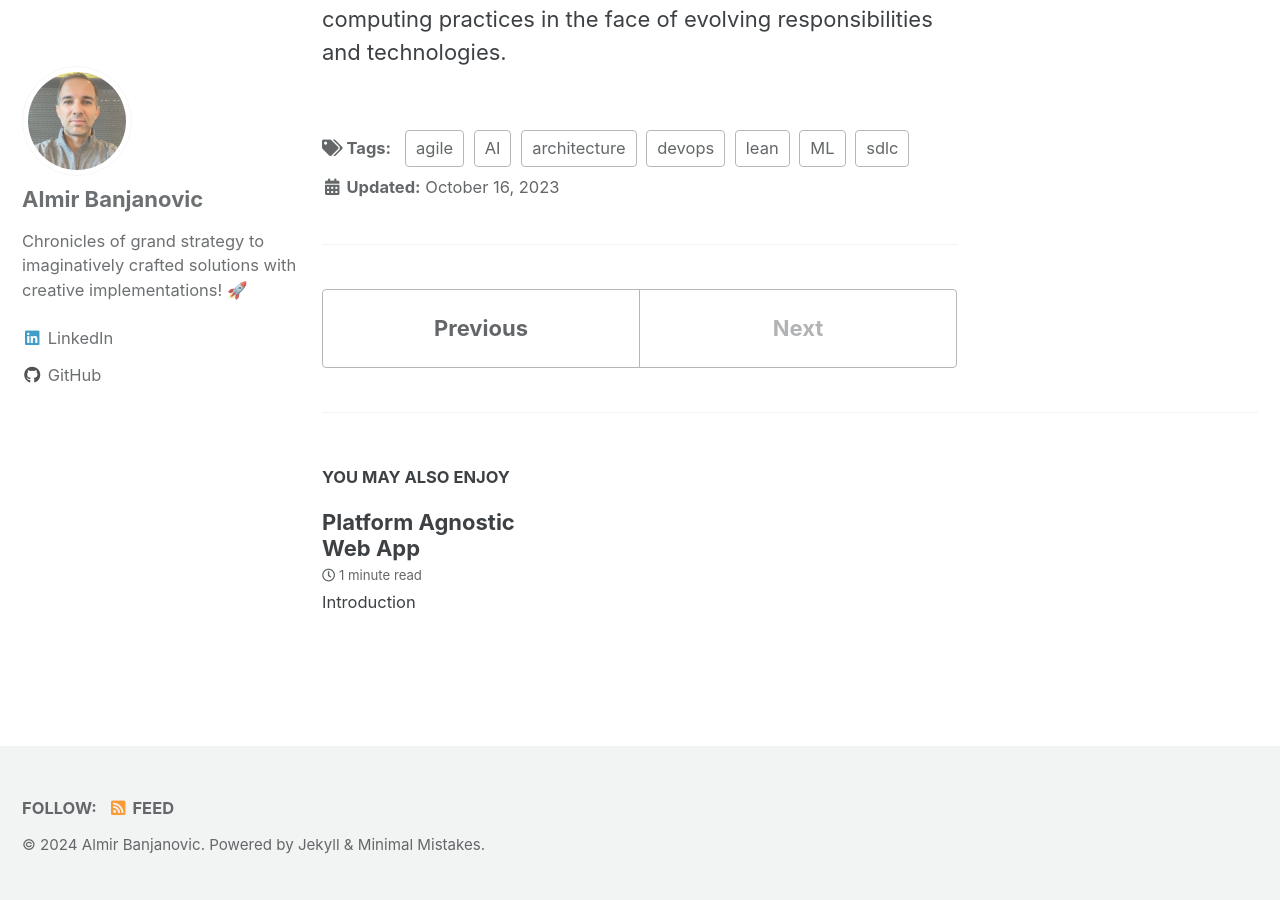
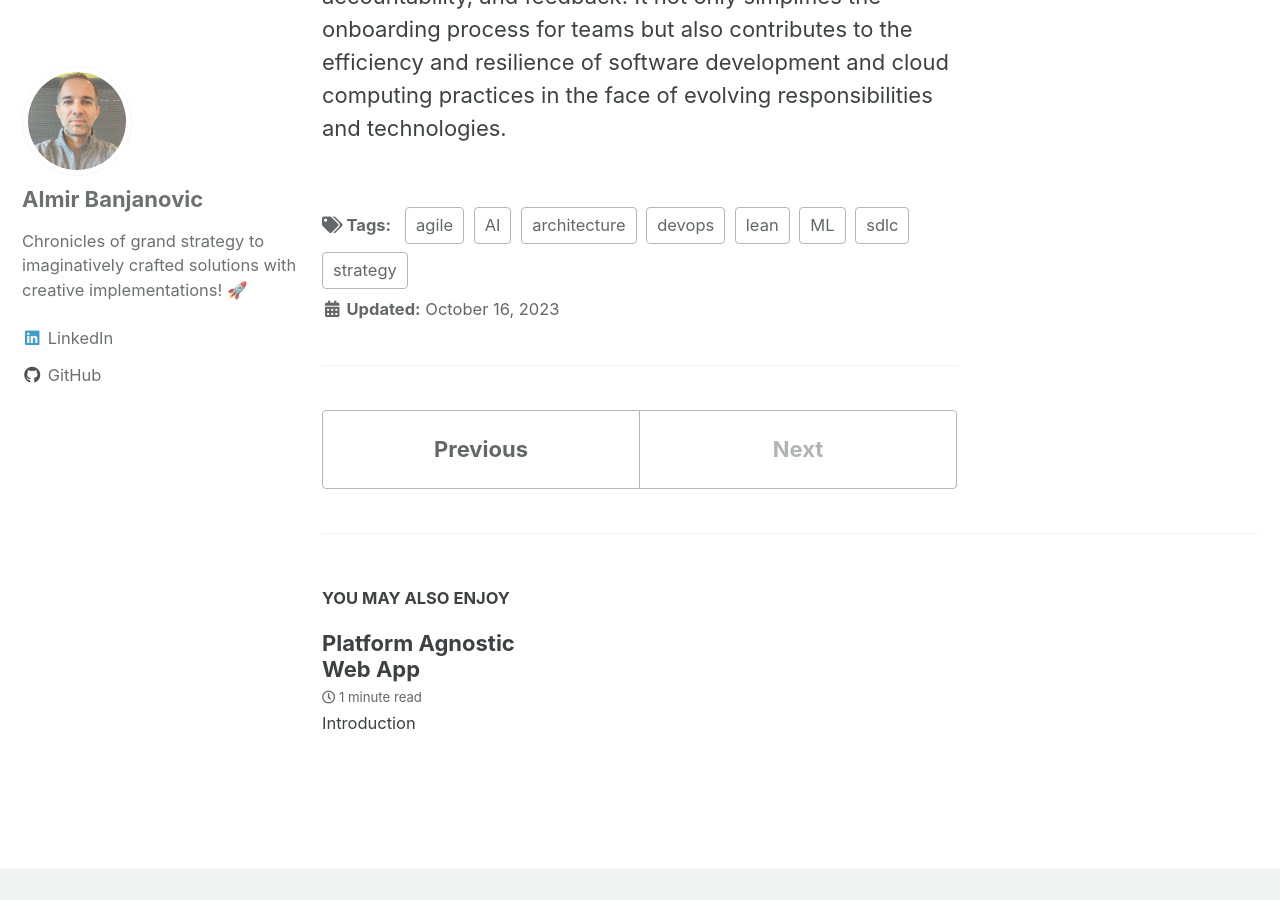
Before and after one commit to almirbanjanovic/roadtocloud.github.io, a Jekyll site: the page built from _posts/2023-10-16-keep-it-lean-and-eliminate-waste.md, in a window 1280 px wide and 900 px high, scrolled down 6167 px. Built offline with Jekyll 4.4.1, drawn with Linux system fonts in a browser that asks for light colours; cached includes are drawn as plain includes; comment, search, counter and statistics services are not loaded.

Commit message:
Update 2023-10-16-keep-it-lean-and-eliminate-waste.md

```diff
--- a/_posts/2023-10-16-keep-it-lean-and-eliminate-waste.md
+++ b/_posts/2023-10-16-keep-it-lean-and-eliminate-waste.md
@@ -9,6 +9,7 @@ tags:
   - sdlc
   - AI
   - ML
+  - strategy
 ---
 
 # Constant Change
@@ -36,7 +37,7 @@ With the aim of keeping at lean and eliminating waste, I present the Seven Pilla
 
 ![image-center]({{ site.url }}{{ site.baseurl }}/assets/images/keep-it-lean-seven-pillars.png){: .align-center}
 
-# Guiding Principles
+## Guiding Principles
 Guiding principles in the context of cloud computing and software development serve as a collective North Star for teams, offering a shared vision and a set of fundamental beliefs that guide decision-making and actions. These principles become the foundation upon which shared goals are built, creating a sense of "skin in the game" for all team members.
 
 When teams align around shared goals based on these guiding principles, it fosters a collaborative environment where everyone is working towards a common objective. This shared commitment not only enhances teamwork but also cultivates a collective responsibility for the success of the project or initiative.
@@ -45,11 +46,11 @@ Furthermore, the opportunity to define shared goals provides a chance to tie Obj
 
 In essence, the combination of guiding principles, a North Star vision, and shared goals creates a powerful synergy. It establishes a strong foundation for collaboration, encourages a sense of ownership, and allows teams to navigate the complex landscape of cloud computing and software development with a unified purpose.
 
-# Guiding Principles, Education & Training
+## Guiding Principles, Education & Training
 This is where the rubber starts to meet the road, from theory to practice.  In education and training for cloud computing and software development, "Where the rubber meets the road" emphasizes the crucial application of knowledge. Achieving alignment on guiding principles becomes paramount at this juncture. Instilling a shared understanding of the aforementioned guiding principles lays a solid foundation.  It ensures that theoretical learning translates seamlessly into practical application, guiding individuals as they navigate the challenges of real-world scenarios in cloud computing and software development projects. This alignment not only encourages collaboration but also empowers teams to confidently apply principles when it matters most – in the practical implementation of their skills.
 
 
-# Visibility, Accountability, Feedback
+## Visibility, Accountability, Feedback
 The importance of visibility, accountability, and feedback cannot be overstated.
 
 Visibility ensures that everyone has a clear understanding of the data, metrics, and insights driving decision-making. This transparency is crucial as it aligns actions with guiding principles and allows teams to address issues openly.
@@ -61,7 +62,7 @@ And finally feedback mechanisms complete this triad, providing a continuous loop
 This iterative process ensures that guiding principles remain relevant, responsive to changing dynamics, and effective in guiding decisions and actions in the ever-evolving landscape of cloud computing and software development. In essence, visibility, accountability, and feedback form a symbiotic relationship, creating a framework that not only guides but also adapts, ensuring the resilience and relevance of guiding principles.
 
 
-# Self-service, Automation
+## Self-service, Automation
 In the landscape of software development and cloud computing, the concept of "One Entry Door with Automated Blueprints" becomes a pivotal solution to address the challenges posed by the shift left, YBYR (you build it, you run it) approach, which can lead to cognitive overload and increased complexity.
 
 As teams navigate the evolving responsibilities brought by this paradigm shift, the need for self-service and automation becomes paramount. The complexity of tasks, such as dealing with intake forms, approval boards, documentation, and adherence to various patterns across DevSecFinMLOps, can be overwhelming. The traditional manual processes not only create inefficiencies and waste but also hinder the swift implementation and delivery of solutions.
```
